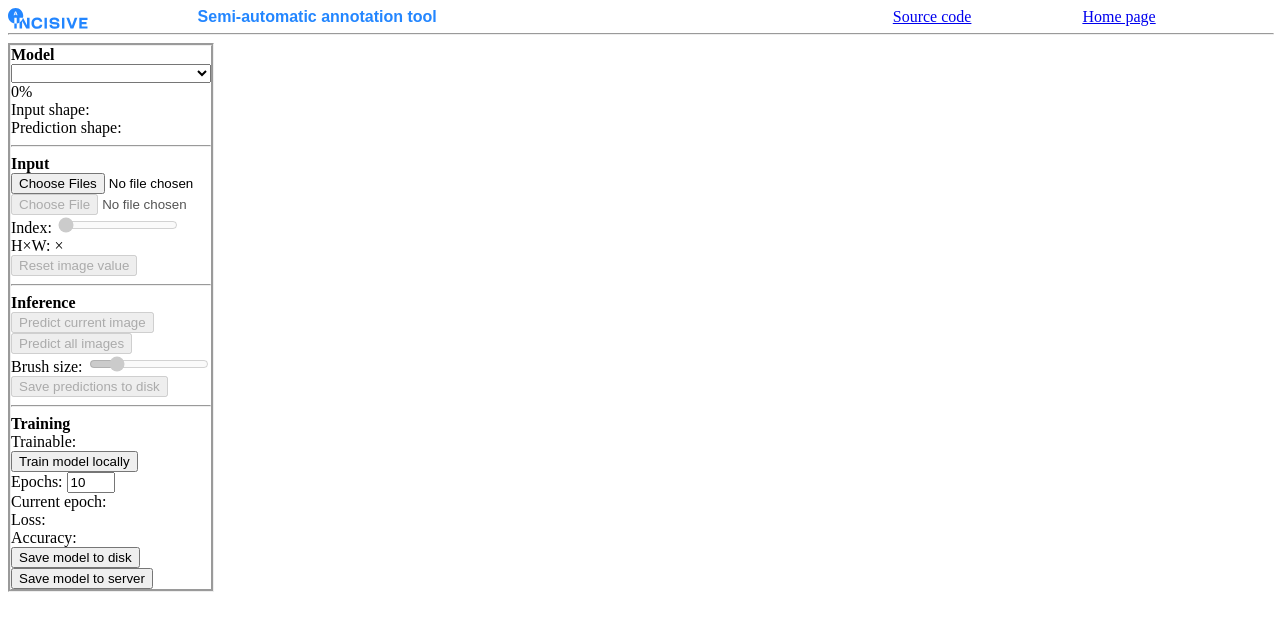
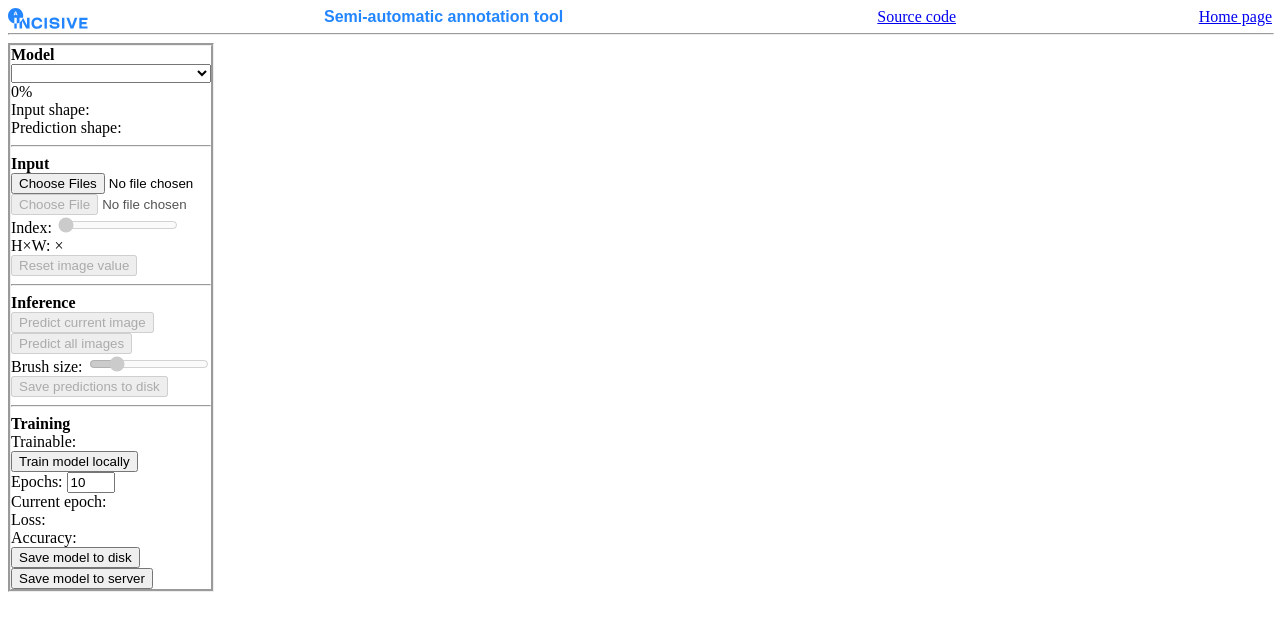
Before and after one commit to pbizopoulos/semi-automatic-annotation-tool, a website: page index.html in a window 1280 px wide. Drawn offline with Linux system fonts and the light colour scheme; no server answers.

Commit message:
fix index

```diff
--- a/index.html
+++ b/index.html
@@ -21,18 +21,18 @@
 	</style>
 
 	<body>
-		<div style="width:15%;float:left;">
+		<div style="width:25%;float:left;">
 			<a href="https://incisive-project.eu">
 				<img src="incisive-header-logo.svg" width="80px">
 			</a>
 		</div>
-		<div style="width:55%;float:left;">
+		<div style="width:25%;float:left;">
 			<div class="incisive">Semi-automatic annotation tool</div>
 		</div>
-		<div style="width:15%;float:left;">
+		<div style="width:25%;float:left;text-align:right;">
 			<a href="https://github.com/pbizopoulos/web-based-machine-learning" id="sourceCodeUrl">Source code</a>
 		</div>
-		<div style="width:15%;float:left;">
+		<div style="width:25%;float:left;text-align:right;">
 			<a href="https://pbizopoulos.github.io" id="homePageUrl">Home page</a>
 		</div>
 		<hr style="width:100%;">
```
